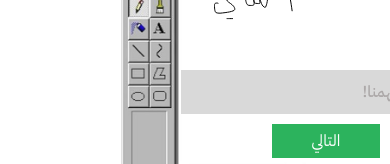
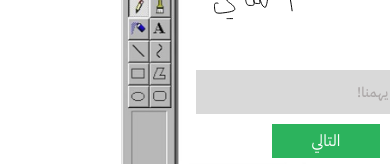
Before and after one commit to Aiwadod/gdgoc-eid-aladha-1447, a React (Vite) app: page / in a window 390 px wide. Shown: the part 230-394 px from the top of the page. Built offline with nearby package versions, Linux system fonts and the light colour scheme; a web font is replaced by a local one.

Commit message:
Initial commit for GDGOC Eid Project

```diff
--- a/src/index.css
+++ b/src/index.css
@@ -1072,14 +1072,14 @@ top: 50% !important;
   }
 
   .card input {
-    max-width: 300px;
+    max-width: 260px;
     font-size: 16px;
     padding: 10px 30px;
     font-weight: 500;
   }
 
   .card input::placeholder {
-    font-size: 16px;
+    font-size: 14px;
     font-weight: 500;
   }
 
```
